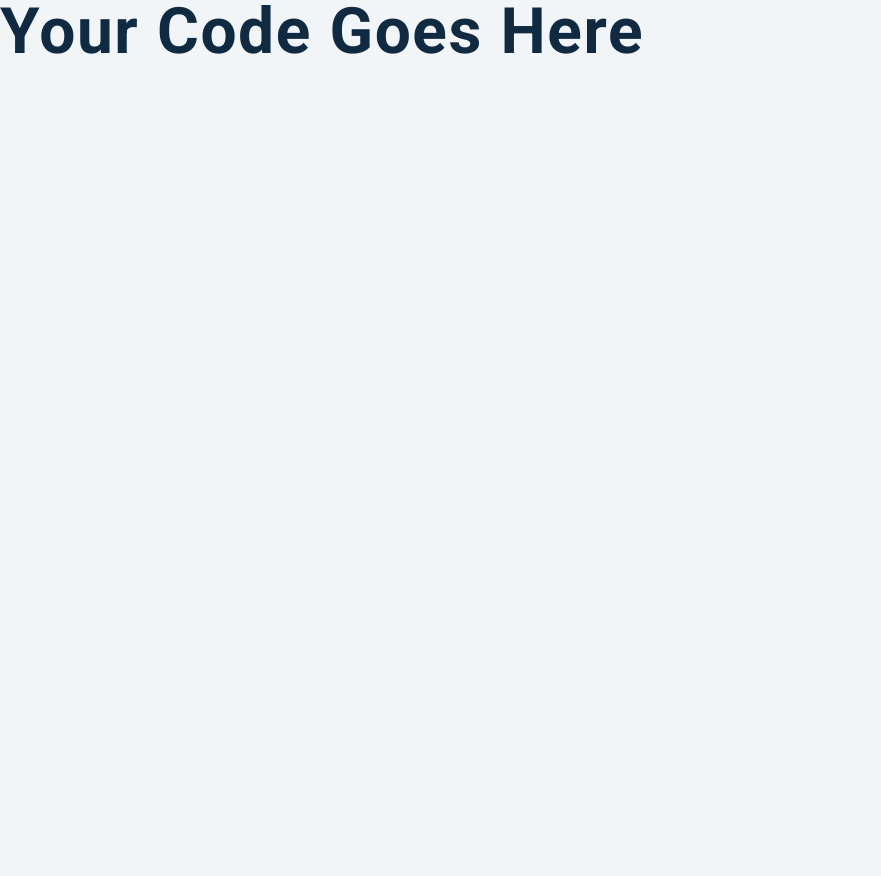
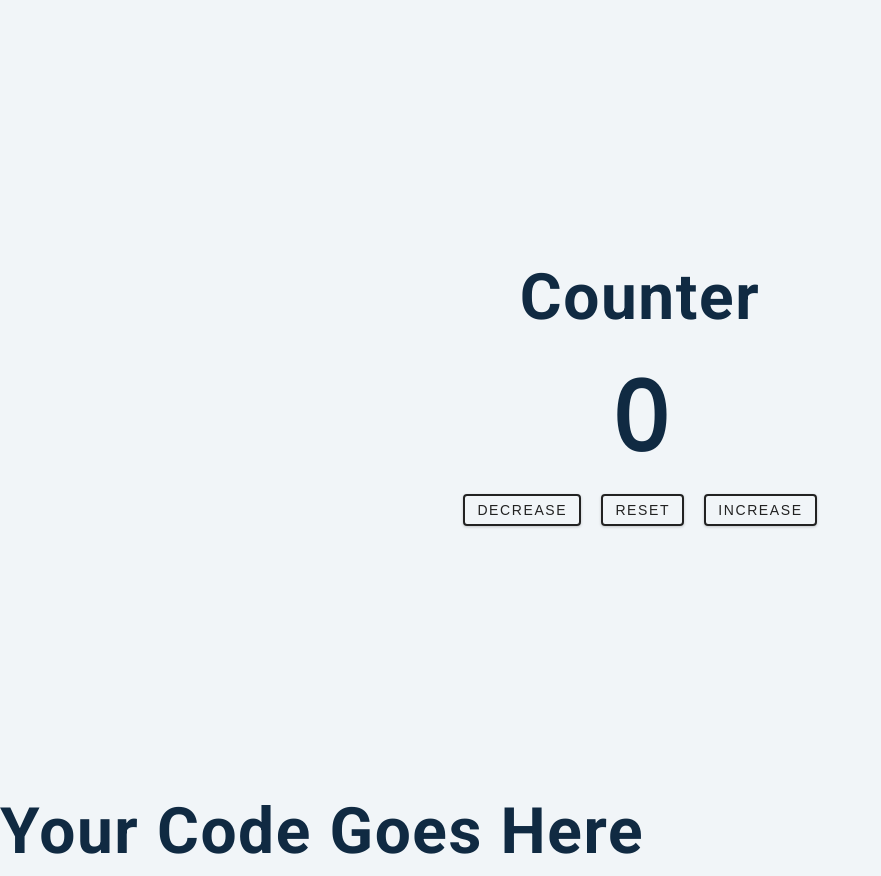
Before and after one commit to shalithacode/-2-Vanilla_Javascript-miniProject_-Counter-, a plain HTML site: page index.html in a window 1280 px wide. Shown: the whole page, without its empty margins (0-881 px from the left). Before the commit the page ends 800 px from the top, so only its background shows below. Drawn offline with nearby package versions, Linux system fonts and the light colour scheme.

Commit message:
counter interface creaated

```diff
--- a/index.html
+++ b/index.html
@@ -9,6 +9,16 @@
     <link rel="stylesheet" href="styles.css" />
   </head>
   <body>
+    <main>
+      <div class="container"><h1>Counter</h1>
+      <span id ="value">0</span>
+      <div class="btn-container">
+        <button class="btn decrease">decrease</button>
+        <button class="btn reset">reset</button>
+        <button class="btn increase">increase</button>
+      </div>
+      </div>
+    </main>
     <h1>your code goes here</h1>
     <!-- javascript -->
     <script src="app.js"></script>
```
